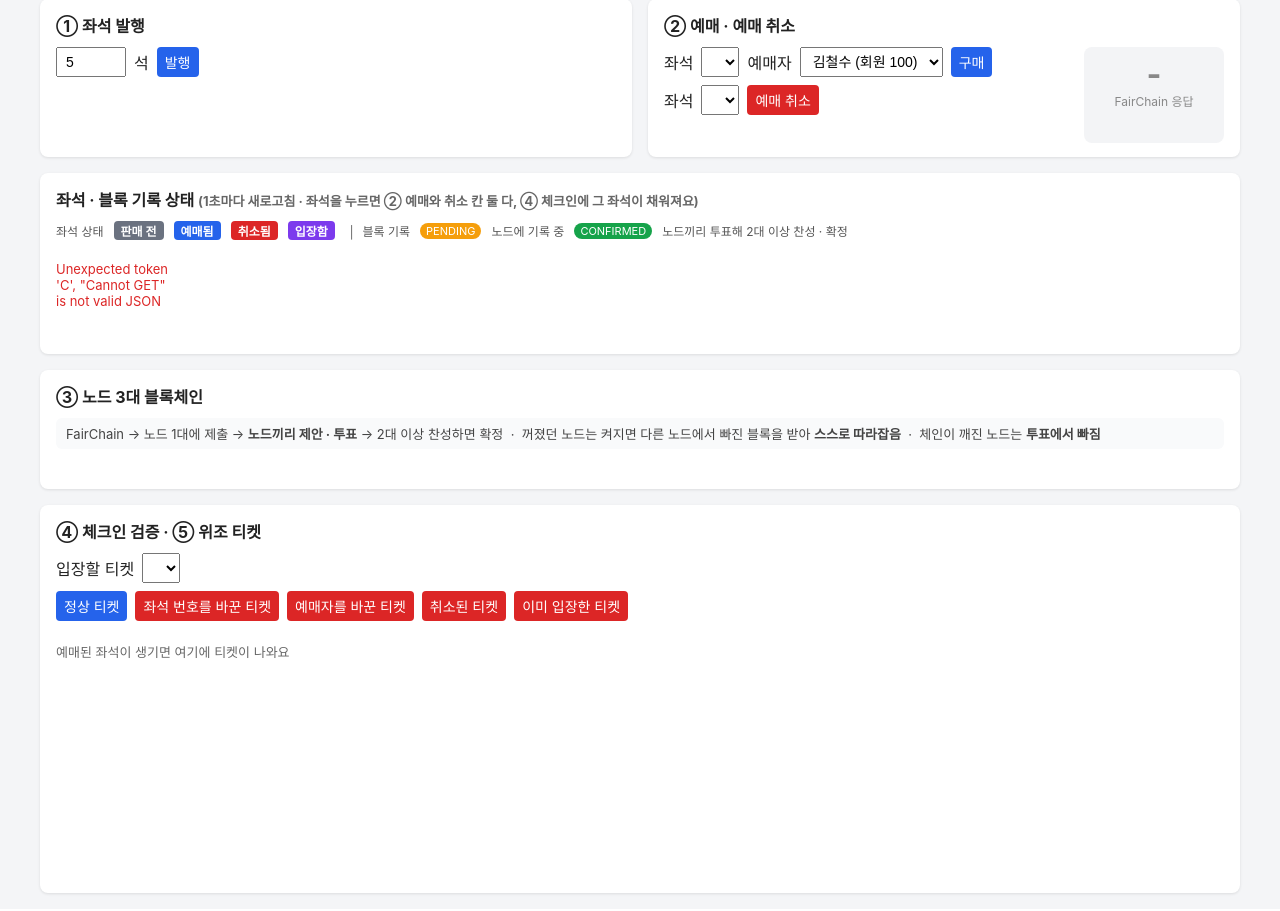
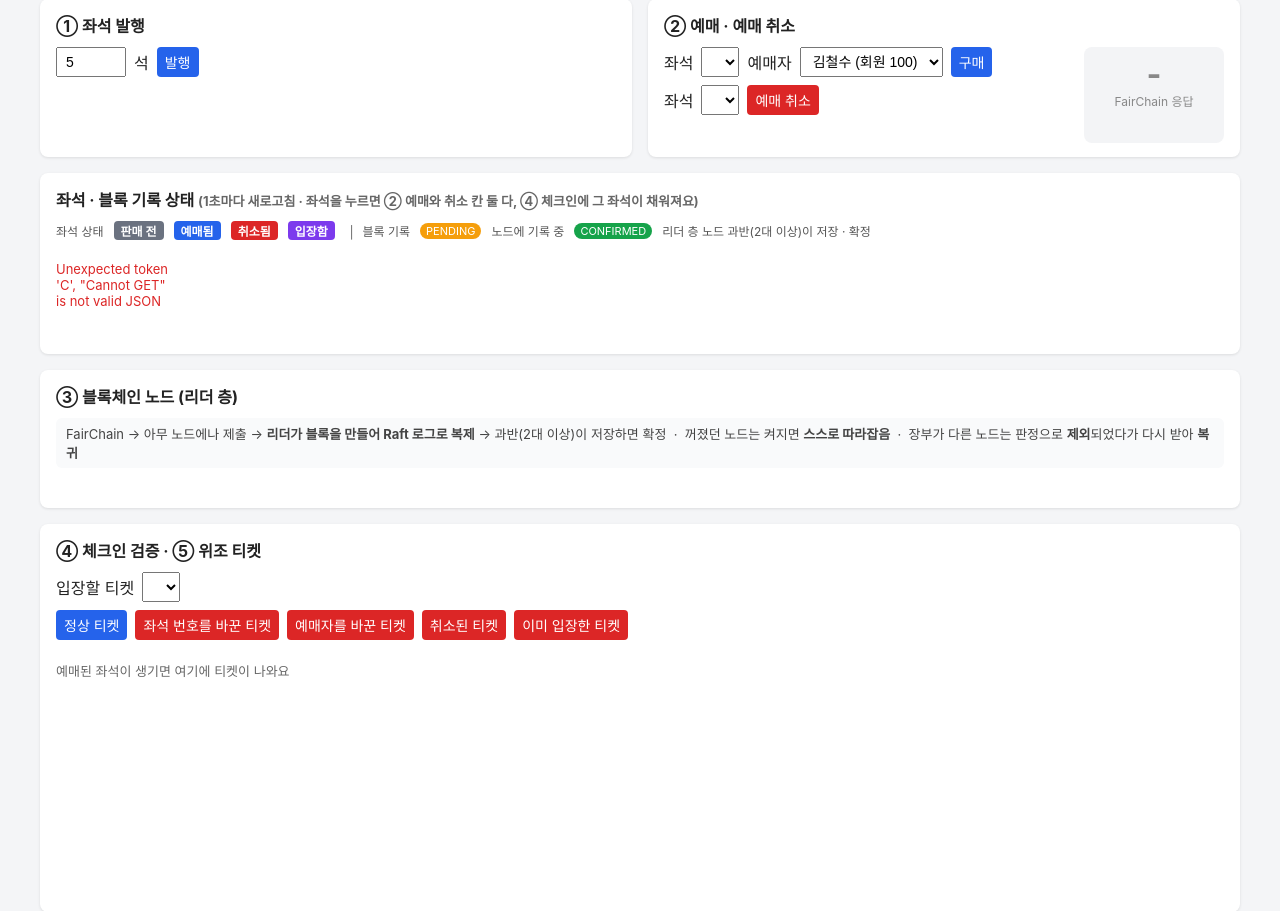
Before and after one commit to YDKgit/FairChain, a web app: page /demo.html in a window 1280 px wide. Shown: the part 241-1152 px from the top of the page. Run offline with its HTML, style and script files only (its server is not run), Linux system fonts and the light colour scheme; data that the repository does not hold is empty; some of the project's set-up classes (security, data sources, template engines, error pages and the like) are left out, and stand-ins take their place.

Commit message:
Demo page: describe consensus as leader-layer Raft (majority stores, exclude and restore)

```diff
--- a/fairchain/src/main/resources/static/demo.html
+++ b/fairchain/src/main/resources/static/demo.html
@@ -51,15 +51,15 @@
     <h2>좌석 · 블록 기록 상태 <span class="msg">(1초마다 새로고침 · 좌석을 누르면 ② 예매와 취소 칸 둘 다, ④ 체크인에 그 좌석이 채워져요)</span></h2>
     <div class="legend">
       좌석 상태 <span class="type ISSUE">판매 전</span><span class="type PURCHASE">예매됨</span><span class="type CANCEL">취소됨</span><span class="type CHECKIN">입장함</span>
-      &nbsp;│&nbsp; 블록 기록 <span class="badge PENDING">PENDING</span> 노드에 기록 중 <span class="badge CONFIRMED">CONFIRMED</span> 노드끼리 투표해 2대 이상 찬성 · 확정
+      &nbsp;│&nbsp; 블록 기록 <span class="badge PENDING">PENDING</span> 노드에 기록 중 <span class="badge CONFIRMED">CONFIRMED</span> 리더 층 노드 과반(2대 이상)이 저장 · 확정
     </div>
     <div id="seats" class="seats"></div>
     <div id="timing" class="msg"></div>
   </section>
 
   <section class="wide">
-    <h2>③ 노드 3대 블록체인</h2>
-    <div class="consensus">FairChain → 노드 1대에 제출 → <b>노드끼리 제안 · 투표</b> → 2대 이상 찬성하면 확정 &nbsp;·&nbsp; 꺼졌던 노드는 켜지면 다른 노드에서 빠진 블록을 받아 <b>스스로 따라잡음</b> &nbsp;·&nbsp; 체인이 깨진 노드는 <b>투표에서 빠짐</b></div>
+    <h2>③ 블록체인 노드 (리더 층)</h2>
+    <div class="consensus">FairChain → 아무 노드에나 제출 → <b>리더가 블록을 만들어 Raft 로그로 복제</b> → 과반(2대 이상)이 저장하면 확정 &nbsp;·&nbsp; 꺼졌던 노드는 켜지면 <b>스스로 따라잡음</b> &nbsp;·&nbsp; 장부가 다른 노드는 판정으로 <b>제외</b>되었다가 다시 받아 <b>복귀</b></div>
     <div id="nodes" class="nodes"></div>
     <div id="nodeSummary" class="msg"></div>
   </section>
--- a/fairchain/src/main/resources/static/js/demo.js
+++ b/fairchain/src/main/resources/static/js/demo.js
@@ -89,7 +89,7 @@ async function issueSeats() {
                  recordHash: short(list[0].recordHash) }, '… 좌석 ' + count + '개'] };
   try {
     await api('POST', '/api/admin/seats/issue', { eventId: ev, records: list });
-    showFlow(ticketText, '/api/admin/seats/issue', sent, '200 OK\n\n기록 저장(PENDING) 후 바로 응답\n블록 기록은 대기 줄에서 노드로 →\n노드끼리 투표, 2대 이상 찬성하면 CONFIRMED');
+    showFlow(ticketText, '/api/admin/seats/issue', sent, '200 OK\n\n기록 저장(PENDING) 후 바로 응답\n블록 기록은 대기 줄에서 노드로 →\n리더 층 노드 과반(2대 이상)이 저장하면 CONFIRMED');
     show('issueMsg', start + '번 ~ ' + (start + count - 1) + '번 좌석 발행 요청 완료 → 블록 기록 대기 중');
   } catch (e) { showFlow(ticketText, '/api/admin/seats/issue', sent, e.message); show('issueMsg', e.message, true); }
   refresh();
@@ -108,7 +108,7 @@ async function purchase(seat, user) {
                  version: body.version, recordHash: short(body.recordHash) };
   try {
     const res = await api('POST', '/api/records', body);
-    showFlow(ticketText, '/api/records', sent, '200 OK  ' + JSON.stringify(res) + '\n\n버전 ' + body.version + ' 기록 저장(PENDING)\n→ 노드끼리 투표, 2대 이상 찬성 → CONFIRMED');
+    showFlow(ticketText, '/api/records', sent, '200 OK  ' + JSON.stringify(res) + '\n\n버전 ' + body.version + ' 기록 저장(PENDING)\n→ 리더 층 노드 과반(2대 이상) 저장 → CONFIRMED');
     showBuy(seatName(seat) + ' → ' + who(user) + ' 예매 완료' + (res.soldOut ? ' (매진)' : ''));
     showCode(200);
   } catch (e) { showFlow(ticketText, '/api/records', sent, e.message + (e.status === 409 ? REJECTED : '')); showBuy(e.message, true); showCode(e.status); }
@@ -130,7 +130,7 @@ async function cancel(seat) {
   try {
     const res = await api('POST', '/api/records', body);
     showFlow(ticketText, '/api/records', sent, '200 OK  ' + JSON.stringify(res) + '\n\n버전 ' + body.version +
-      ' 취소 기록 저장(PENDING)\n→ 노드끼리 투표, 2대 이상 찬성 → CONFIRMED\n이전 예매 기록(v' + rec.version + ')은 블록에 그대로 남음');
+      ' 취소 기록 저장(PENDING)\n→ 리더 층 노드 과반(2대 이상) 저장 → CONFIRMED\n이전 예매 기록(v' + rec.version + ')은 블록에 그대로 남음');
     showBuy(seatName(seat) + ' ' + who(user) + ' 예매 취소 완료 → 다시 판매 가능');
     showCode(200);
   } catch (e) { showFlow(ticketText, '/api/records', sent, e.message + (e.status === 409 ? REJECTED : '')); showBuy(e.message, true); showCode(e.status); }
```
